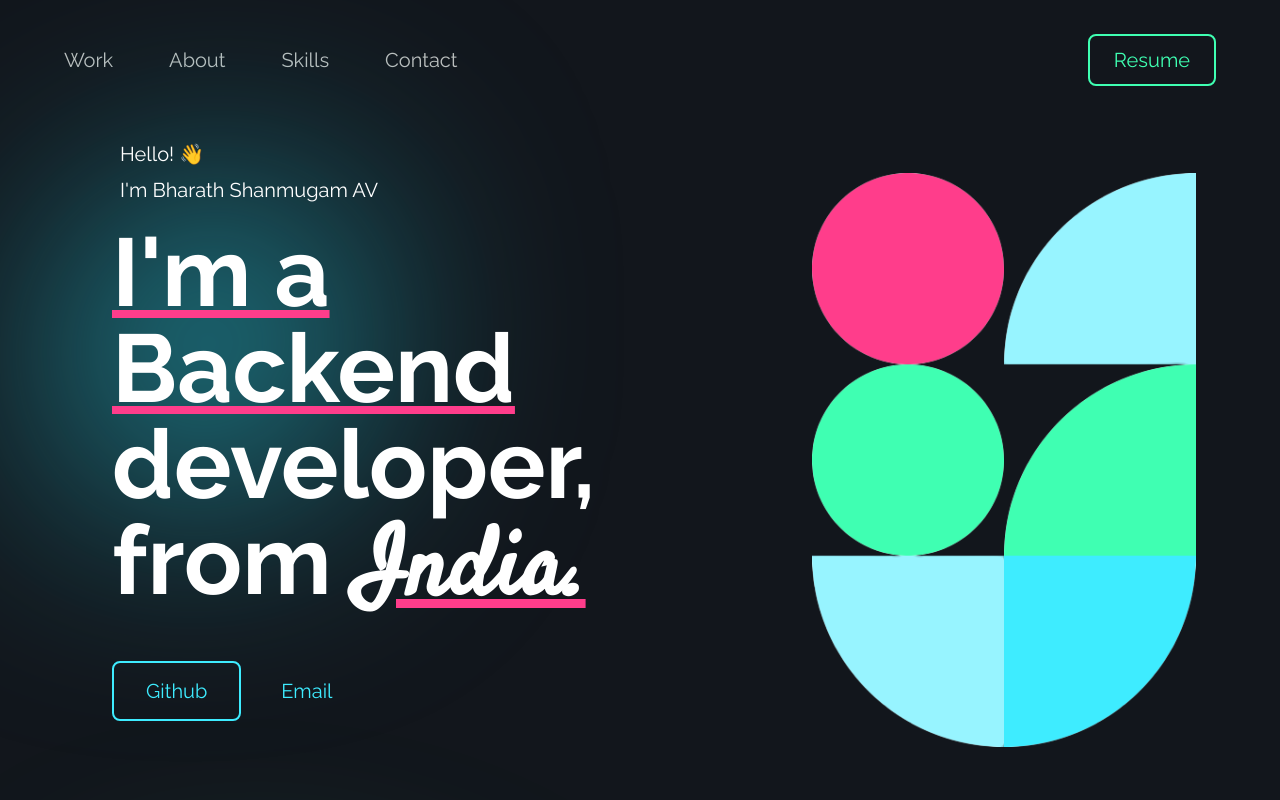
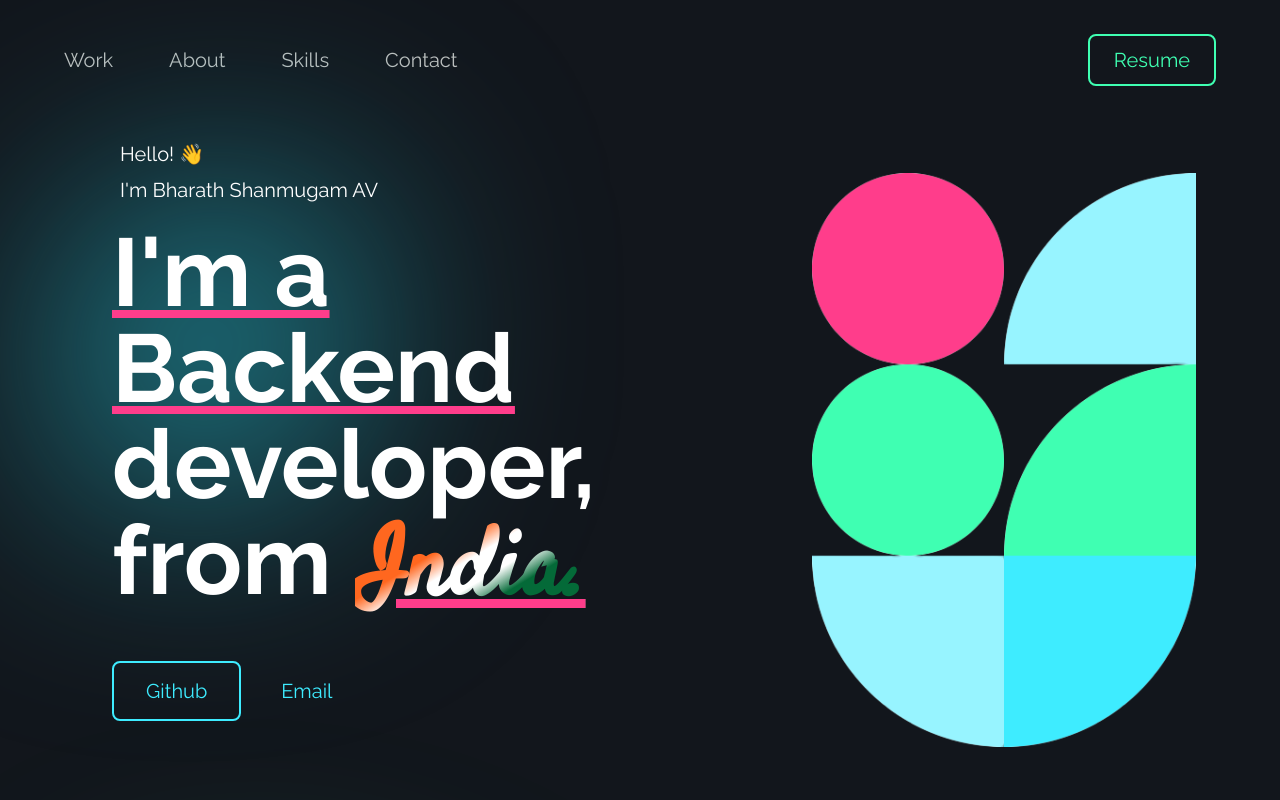
Before and after one commit to Bharath1910/bharathshanmugam.dev, a Next.js app: page / in a window 1280 px wide. Shown: the top 800 px of the page. Built offline with nearby package versions, Linux system fonts and the light colour scheme; a web font is replaced by a local one.

Commit message:
added india gradient

```diff
--- a/components/Hero.jsx
+++ b/components/Hero.jsx
@@ -14,7 +14,7 @@ function Hero() {
                             <p className="p-1 px-2 font-raleway">Hello! 👋</p>
                             <h1 className='font-raleway p-1 px-2 rounded-md w-fit'><span className=''>I'm Bharath Shanmugam AV</span></h1>
                         </div>
-                        <p className='text-8xl leading-none font-raleway font-extrabold'><span className="underline decoration-pink decoration-8">I'm a Backend</span> developer, from <span className="font-satisfy decoration-pink underline">India.</span></p>
+                        <p className='text-8xl leading-none font-raleway font-extrabold'><span className="underline decoration-pink decoration-8">I'm a Backend</span> developer, from <span className={styles.grad}>India.</span></p>
                         <div className='flex mt-6'>
                             <a className={styles.btn} href='https://github.com/bharath1910' target={"_blank"}>Github</a>
                             <a className="text-complement font-raleway px-10 py-4" href='mailto:av.bharath@proton.me' target={"_blank"}>Email</a>
--- a/styles/Home.module.css
+++ b/styles/Home.module.css
@@ -6,3 +6,21 @@
 .btn:hover {
     @apply bg-[#97F4FF] text-background rounded-none border-[#97F4FF];
 }
+
+.grad {
+    @apply font-satisfy decoration-pink underline;
+    background: linear-gradient(
+            to right bottom,
+            #ff671f 0%,
+            #ff671f 35%,
+
+            #ffffff 45%,
+            #ffffff 55%,
+
+            #046A38 65%,
+            #046A38 100%
+        );
+    -webkit-background-clip: text;
+    -webkit-text-fill-color: transparent;
+
+}
```
